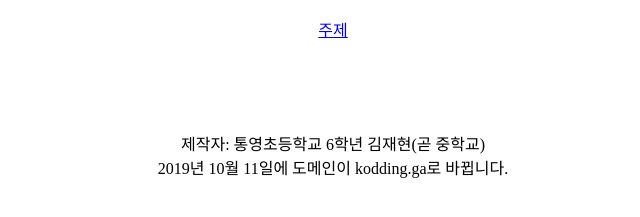
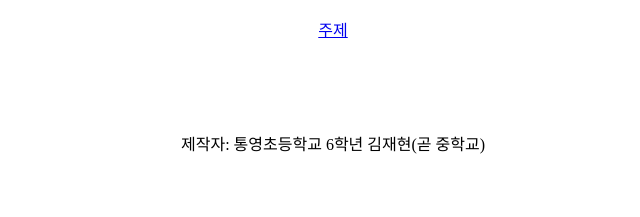
Before and after one commit to firecomputer/kodding, a plain HTML site: page index.html in a window 1280 px wide. Shown: the part 309-526 px from the top of the page, without its empty margins (307-947 px from the left). Drawn offline with Linux system fonts and the light colour scheme.

Commit message:
Update index.html

```diff
--- a/index.html
+++ b/index.html
@@ -6,6 +6,11 @@
     <meta name="google-site-verification" content="3p1_scWsIrEbDjeuo67VSy4kE7uLQcc0IITrOQoEGy4" />
     <script src="https://apis.google.com/js/platform.js" async defer></script>
     <meta name="google-signin-client_id" content="786049226897-mmf5ad5vn9cehfvm85dmhdmelgqgdd2a.apps.googleusercontent.com">
+    <script>
+      function init() {
+        consol.log('init');
+      }
+    </script>
     <script>
       function onSignIn(googleUser) {
         var profile = googleUser.getBasicProfile();
@@ -28,8 +33,8 @@
       <br>
       <br>
       <br>
-      제작자: 통영초등학교 6학년 김재현(곧 중학교)<br>
-      2019년 10월 11일에 도메인이 kodding.ga로 바뀝니다.
+      제작자: 통영초등학교 6학년 김재현(곧 중학교)
+      <script src="https://apis.google.com/js/platform.js?onload=init" async defer></script>
     </p>
   </body>
 </html>
```
